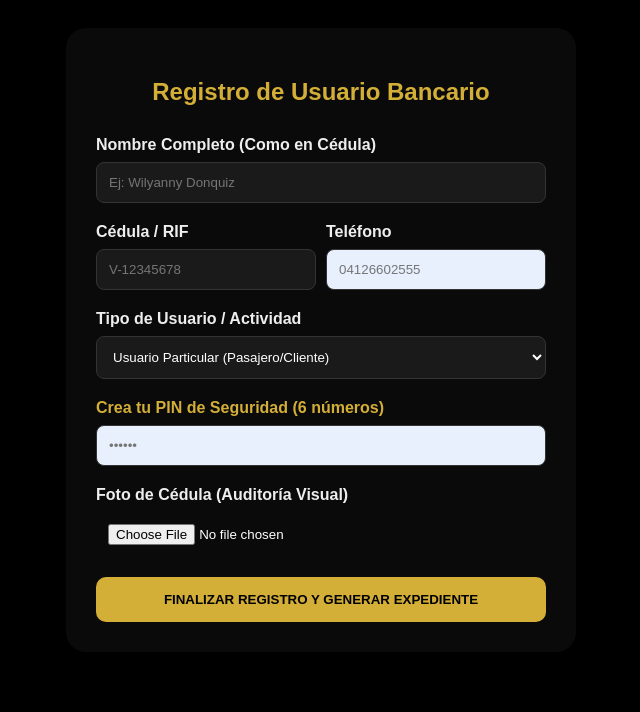
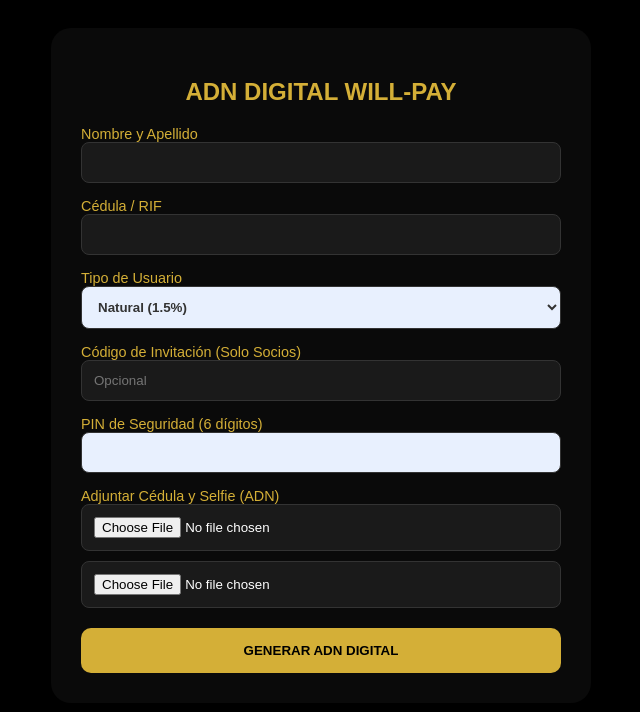
Before and after one commit to willpay2026/willpay, a Flask app: page /registro in a window 1280 px wide. Shown: the top 712 px of the page, without its empty margins (319-959 px from the left). Run offline with Flask 3, Linux system fonts and the light colour scheme; some libraries are stand-ins or nearby versions.

Commit message:
Update registro.html

```diff
--- a/templates/registro.html
+++ b/templates/registro.html
@@ -3,51 +3,60 @@
 <head>
     <meta charset="UTF-8">
     <meta name="viewport" content="width=device-width, initial-scale=1.0">
-    <title>Will-Pay | Registro</title>
     <style>
-        body { background-color: #000; color: white; font-family: sans-serif; padding: 20px; }
-        .register-card { background: #0a0a0a; border-radius: 20px; padding: 30px; max-width: 450px; margin: auto; }
-        h2 { color: #d4af37; text-align: center; margin-bottom: 30px; }
-        label { display: block; margin-bottom: 8px; font-weight: bold; color: #eee; }
-        input, select { width: 100%; padding: 12px; margin-bottom: 20px; border-radius: 8px; border: 1px solid #333; background: #1a1a1a; color: white; box-sizing: border-box; }
-        input[type="file"] { background: none; border: none; }
-        .btn-finalizar { width: 100%; padding: 15px; background: #d4af37; color: black; border: none; border-radius: 10px; font-weight: bold; cursor: pointer; text-transform: uppercase; }
-        .resaltado { background: #e8f0fe !important; color: #333 !important; }
+        body { background:#000; color:white; font-family:sans-serif; padding:20px; }
+        .card { background:#0a0a0a; border-radius:20px; padding:30px; max-width:480px; margin:auto; }
+        label { display:block; color:#d4af37; font-size:0.9rem; margin-top:15px; }
+        input, select { width:100%; padding:12px; border-radius:8px; background:#1a1a1a; color:white; border:1px solid #333; box-sizing:border-box; }
+        .resaltado { background:#e8f0fe !important; color:#333 !important; font-weight:bold; }
+        .btn { width:100%; padding:15px; background:#d4af37; border:none; border-radius:10px; font-weight:bold; margin-top:20px; cursor:pointer; }
+        .hidden { display:none; }
     </style>
 </head>
 <body>
-    <div class="register-card">
-        <h2>Registro de Usuario Bancario</h2>
+    <div class="card">
+        <h2 style="text-align:center; color:#d4af37;">ADN DIGITAL WILL-PAY</h2>
         <form action="/registro_proceso" method="POST" enctype="multipart/form-data">
-            <label>Nombre Completo (Como en Cédula)</label>
-            <input type="text" name="nombre" placeholder="Ej: Wilyanny Donquiz" required>
+            <label>Nombre y Apellido</label>
+            <input type="text" name="nombre" required>
 
-            <div style="display: flex; gap: 10px;">
-                <div style="flex: 1;">
-                    <label>Cédula / RIF</label>
-                    <input type="text" name="cedula" placeholder="V-12345678" required>
-                </div>
-                <div style="flex: 1;">
-                    <label>Teléfono</label>
-                    <input type="text" name="telefono" class="resaltado" placeholder="04126602555" required>
-                </div>
+            <label>Cédula / RIF</label>
+            <input type="text" name="cedula" required>
+
+            <label>Tipo de Usuario</label>
+            <select name="tipo_usuario" id="tipo" onchange="checkTipo()" class="resaltado">
+                <option value="natural">Natural (1.5%)</option>
+                <option value="firma">Firma Personal (2.1%)</option>
+                <option value="juridico">Jurídico (3.1%)</option>
+            </select>
+
+            <div id="extra" class="hidden">
+                <label id="label_extra"></label>
+                <input type="text" name="extra_input">
             </div>
 
-            <label>Tipo de Usuario / Actividad</label>
-            <select name="tipo">
-                <option>Usuario Particular (Pasajero/Cliente)</option>
-                <option>Comercio / Emprendedor</option>
-                <option>Chofer / Transporte</option>
-            </select>
+            <label>Código de Invitación (Solo Socios)</label>
+            <input type="text" name="codigo_socio" placeholder="Opcional">
 
-            <label style="color: #d4af37;">Crea tu PIN de Seguridad (6 números)</label>
-            <input type="password" name="pin" class="resaltado" maxlength="6" placeholder="••••••" required>
+            <label>PIN de Seguridad (6 dígitos)</label>
+            <input type="password" name="pin" class="resaltado" maxlength="6" required>
 
-            <label>Foto de Cédula (Auditoría Visual)</label>
-            <input type="file" name="foto_cedula" required>
+            <label>Adjuntar Cédula y Selfie (ADN)</label>
+            <input type="file" name="foto_cedula" style="margin-bottom:10px;" required>
+            <input type="file" name="foto_selfie" required>
 
-            <button type="submit" class="btn-finalizar">FINALIZAR REGISTRO Y GENERAR EXPEDIENTE</button>
+            <button type="submit" class="btn">GENERAR ADN DIGITAL</button>
         </form>
     </div>
+    <script>
+        function checkTipo() {
+            const t = document.getElementById('tipo').value;
+            const ex = document.getElementById('extra');
+            const lbl = document.getElementById('label_extra');
+            ex.classList.add('hidden');
+            if(t === 'firma') { ex.classList.remove('hidden'); lbl.innerText = "Actividad / Oficio"; }
+            if(t === 'juridico') { ex.classList.remove('hidden'); lbl.innerText = "Nombre de Empresa"; }
+        }
+    </script>
 </body>
 </html>
```
